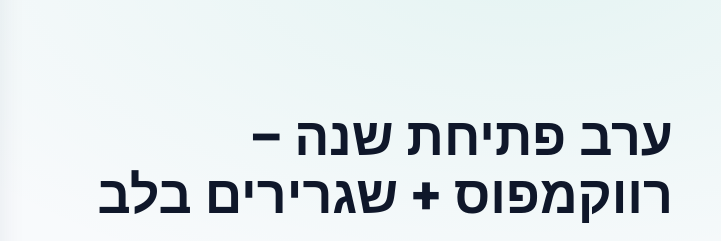
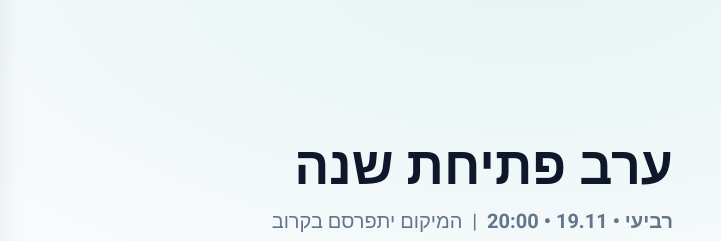
Before and after one commit to matanmarx25/ravakampus-landpage, a plain HTML site: page index.html in a window 1280 px wide. Shown: the part 125-366 px from the top of the page, 559-1280 px from the left. Drawn offline with Linux system fonts and the light colour scheme.

Commit message:
Update index.html

```diff
--- a/index.html
+++ b/index.html
@@ -84,7 +84,7 @@ footer{text-align:center;padding:32px 16px 60px;color:var(--muted)}
 
 <section class="hero">
   <div class="text">
-    <h1>ערב פתיחת שנה – רווקמפוס + שגרירים בלב</h1>
+    <h1>ערב פתיחת שנה</h1>
     <p class="lead"><strong>רביעי • 19.11 • 20:00</strong> &nbsp;|&nbsp; המיקום יתפרסם בקרוב</p>
     <div class="badges">
       <div class="badge">סדנה עם מיכל וולשטיין</div>
```
